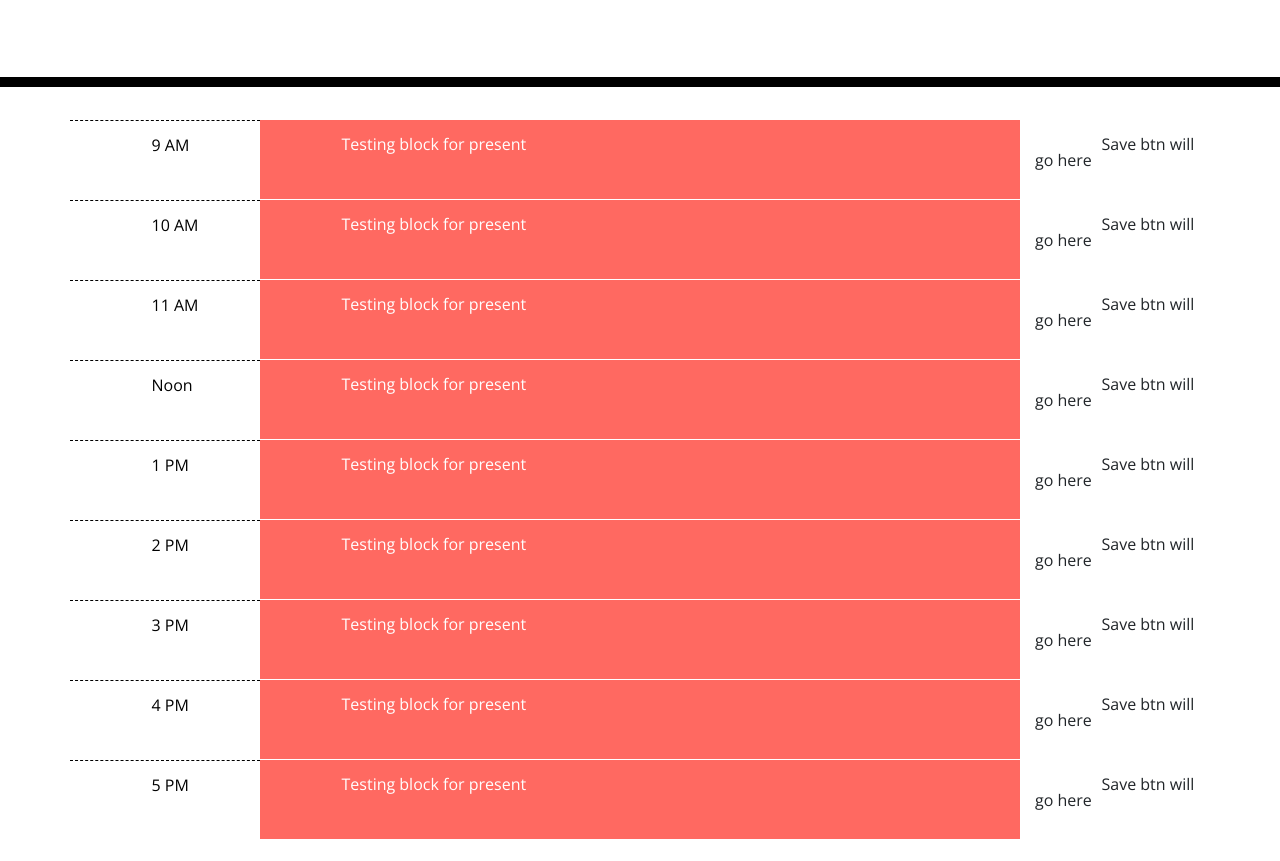
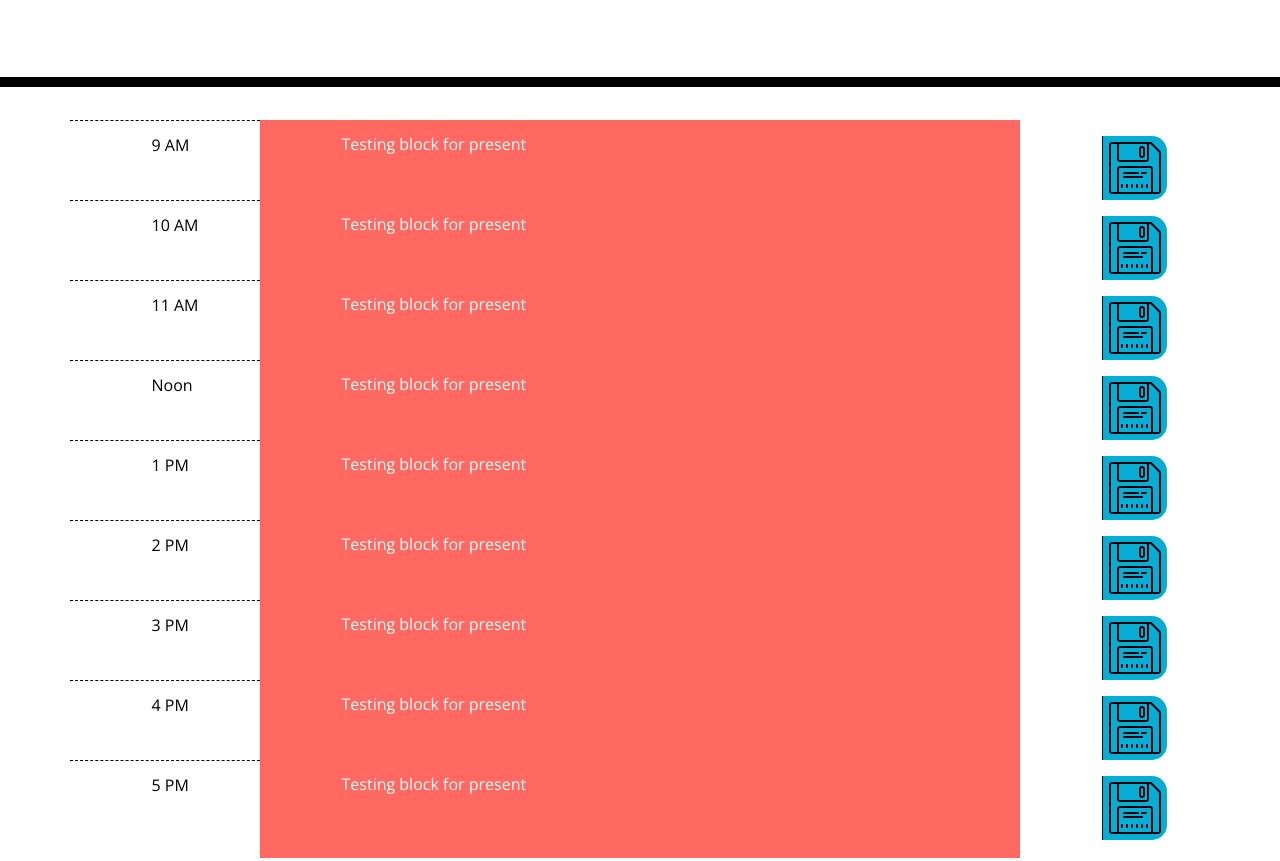
Before and after one commit to cml2377/Day-Planner, a plain HTML site: page index.html in a window 1280 px wide. Shown: the part 181-1042 px from the top of the page. Before the commit the page ends 1020 px from the top, so only its background shows below. Drawn offline with nearby package versions, Linux system fonts and the light colour scheme; files that its build step writes are made by us from their sources.

Commit message:
Added save button to each hour and fixed css

```diff
--- a/assets/js/script.js
+++ b/assets/js/script.js
@@ -0,0 +1 @@
+moment().format("dddd, MMM Do YYYY, h:mm a");
--- a/index.html
+++ b/index.html
@@ -9,7 +9,7 @@
     <link rel="stylesheet" href="https://use.fontawesome.com/releases/v5.8.1/css/all.css"
         integrity="sha384-50oBUHEmvpQ+1lW4y57PTFmhCaXp0ML5d60M1M7uH2+nqUivzIebhndOJK28anvf" crossorigin="anonymous" />
     <link href="https://fonts.googleapis.com/css?family=Open+Sans&display=swap" rel="stylesheet" />
-    <link rel="stylesheet" href="style.css" />
+    <link rel="stylesheet" href="assets/css/style.css" />
     <title>Work Day Scheduler</title>
 </head>
 
@@ -29,7 +29,7 @@
                 Testing block for present
             </div>
             <div class="col-md-2">
-                Save btn will go here
+                <input type="image" src="assets/images/icons8-save-64.png" class="saveBtn" id="saveEntry" />
             </div>
         </div>
 
@@ -41,7 +41,7 @@
                 Testing block for present
             </div>
             <div class="col-md-2">
-                Save btn will go here
+                <input type="image" src="assets/images/icons8-save-64.png" class="saveBtn" id="saveEntry" />
             </div>
         </div>
 
@@ -53,7 +53,7 @@
                 Testing block for present
             </div>
             <div class="col-md-2">
-                Save btn will go here
+                <input type="image" src="assets/images/icons8-save-64.png" class="saveBtn" id="saveEntry" />
             </div>
         </div>
 
@@ -65,7 +65,7 @@
                 Testing block for present
             </div>
             <div class="col-md-2">
-                Save btn will go here
+                <input type="image" src="assets/images/icons8-save-64.png" class="saveBtn" id="saveEntry" />
             </div>
         </div>
 
@@ -77,7 +77,7 @@
                 Testing block for present
             </div>
             <div class="col-md-2">
-                Save btn will go here
+                <input type="image" src="assets/images/icons8-save-64.png" class="saveBtn" id="saveEntry" />
             </div>
         </div>
 
@@ -89,7 +89,7 @@
                 Testing block for present
             </div>
             <div class="col-md-2">
-                Save btn will go here
+                <input type="image" src="assets/images/icons8-save-64.png" class="saveBtn" id="saveEntry" />
             </div>
         </div>
 
@@ -101,7 +101,7 @@
                 Testing block for present
             </div>
             <div class="col-md-2">
-                Save btn will go here
+                <input type="image" src="assets/images/icons8-save-64.png" class="saveBtn" id="saveEntry" />
             </div>
         </div>
 
@@ -113,7 +113,7 @@
                 Testing block for present
             </div>
             <div class="col-md-2">
-                Save btn will go here
+                <input type="image" src="assets/images/icons8-save-64.png" class="saveBtn" id="saveEntry" />
             </div>
         </div>
 
@@ -125,7 +125,7 @@
                 Testing block for present
             </div>
             <div class="col-md-2">
-                Save btn will go here
+                <input type="image" src="assets/images/icons8-save-64.png" class="saveBtn" id="saveEntry" />
             </div>
         </div>
     </div>
```
Also changed, not shown: assets/images/icons8-save-64.png (added).
